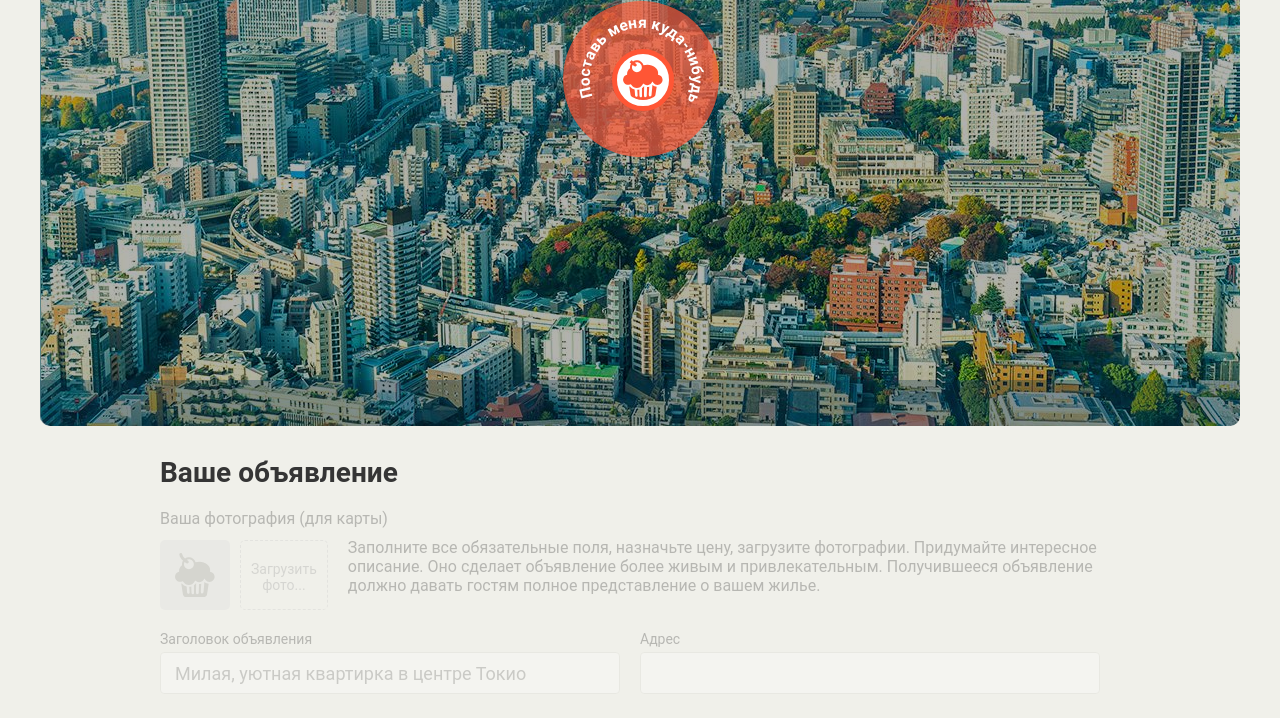
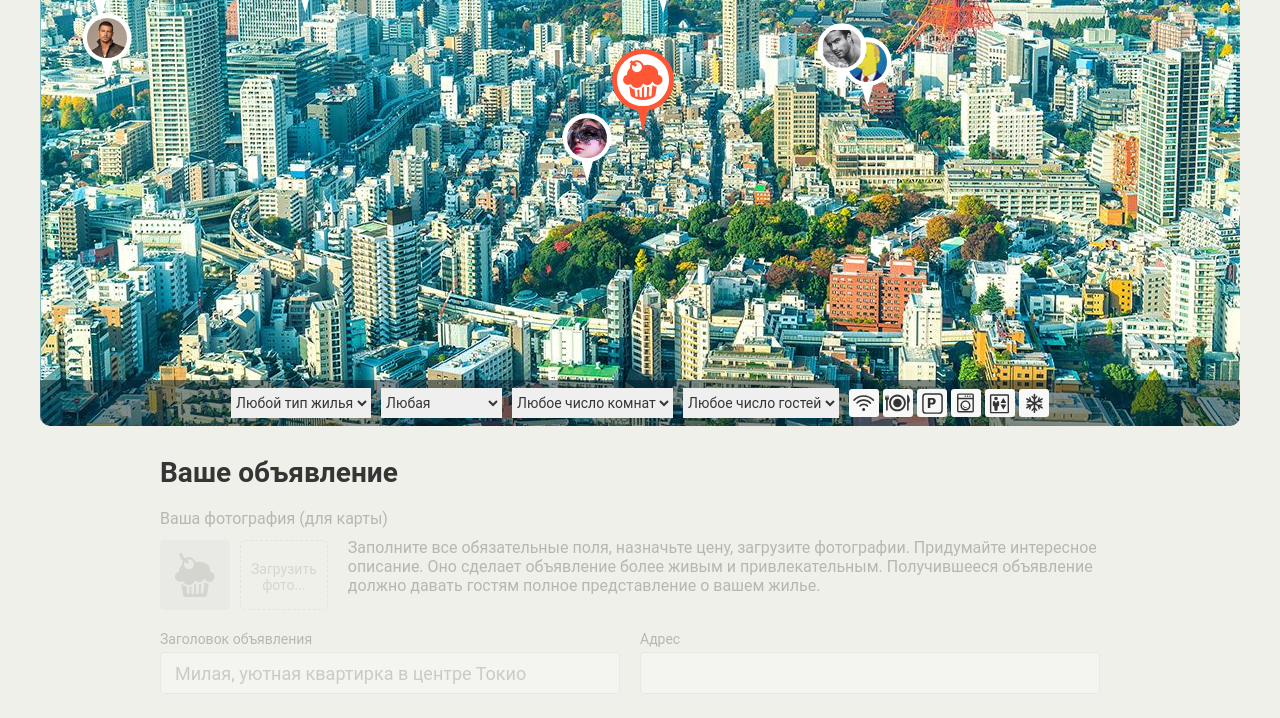
Before and after one commit to partizanka/339763-keksobooking-20, a website: page index.html in a window 1280 px wide. Shown: the part 324-1042 px from the top of the page. Drawn offline with Linux system fonts and the light colour scheme; files whose address does not match are found by name.

Commit message:
Отобразила похожие объявления на карте

```diff
--- a/index.html
+++ b/index.html
@@ -1,5 +1,6 @@
 <!DOCTYPE html>
 <html lang="ru">
+
 <head>
   <meta charset="utf-8">
   <link rel="stylesheet" href="css/normalize.css">
@@ -7,6 +8,7 @@
   <link rel="shortcut icon" href="favicon.ico" type="image/x-icon">
   <title>Кексобукинг</title>
 </head>
+
 <body>
 
   <main>
@@ -76,7 +78,7 @@
             <label class="map__feature map__feature--elevator" for="filter-elevator">Лифт</label>
             <input type="checkbox" name="features" value="conditioner" id="filter-conditioner" class="map__checkbox visually-hidden">
             <label class="map__feature map__feature--conditioner" for="filter-conditioner">Кондиционер</label>
-           </fieldset>
+          </fieldset>
         </form>
       </div>
     </section>
@@ -180,8 +182,7 @@
           </div>
         </fieldset>
         <fieldset class="ad-form__element ad-form__element--submit">
-          <button class="ad-form__submit" type="submit">Опубликовать</button>
-          или <button class="ad-form__reset" type="reset">очистить</button>
+          <button class="ad-form__submit" type="submit">Опубликовать</button> или <button class="ad-form__reset" type="reset">очистить</button>
         </fieldset>
       </form>
     </section>
@@ -247,6 +248,7 @@
       <button class="error__button">Попробовать снова</button>
     </div>
   </template>
+  <script src="js/main.js"></script>
+</body>
 
-</body>
 </html>
--- a/js/main.js
+++ b/js/main.js
@@ -0,0 +1,121 @@
+'use strict';
+
+var map = document.querySelector('.map');
+map.classList.remove('map--faded');
+
+var similarListElement = document.querySelector('.map__pins');
+var pinTemplate = document.querySelector('#pin')
+  .content
+  .querySelector('.map__pin');
+
+var cards = [];
+var avatarNumber = 1;
+
+var mocks = {
+  title: 'Уютное гнездышко для молодоженов',
+  address: '600, 350',
+  price: 5200,
+  typeArr: ['palace', 'flat', 'house', 'bungalo'],
+  rooms: 2,
+  guests: 3,
+  checkinArr: ['12:00', '13:00', '14:00'],
+  checkoutArr: ['12:00', '13:00', '14:00'],
+  featuresArr: [
+    'wifi',
+    'dishwasher',
+    'parking',
+    'washer',
+    'elevator',
+    'conditioner',
+  ],
+  description: 'Великолепная квартира-студия в центре Токио. Подходит как туристам, так и бизнесменам. Квартира полностью укомплектована и недавно отремонтирована.',
+  photosArr: [
+    'http://o0.github.io/assets/images/tokyo/hotel1.jpg',
+    'http://o0.github.io/assets/images/tokyo/hotel2.jpg',
+    'http://o0.github.io/assets/images/tokyo/hotel3.jpg',
+  ]
+};
+
+function getRandomNumber(min, max) {
+  min = Math.ceil(min);
+  max = Math.floor(max);
+  return Math.floor(Math.random() * (max - min + 1)) + min;
+}
+
+var maxWidth = document.querySelector('.map').offsetWidth;
+
+function getRandomElement(arr) {
+  var randomElement = Math.floor(Math.random() * arr.length);
+  return arr[randomElement];
+}
+
+function getLengthArr(lengthArr, num) {
+  var randomLength = lengthArr.slice(num);
+  return randomLength;
+}
+
+function getCard(avatarNumber, maxWidth, mocks) {
+  var avatar = 'img/avatars/user' + '0' + avatarNumber + '.png';
+  var type = getRandomElement(mocks.typeArr);
+  var checkin = getRandomElement(mocks.checkinArr);
+  var checkout = getRandomElement(mocks.checkoutArr);
+
+  var featuresLength = getRandomNumber(0, mocks.featuresArr.length - 1);
+  var features = getLengthArr(mocks.featuresArr, featuresLength);
+
+  var photosLength = getRandomNumber(0, mocks.photosArr.length - 1);
+  var photos = getLengthArr(mocks.photosArr, photosLength);
+
+  var locationX = getRandomNumber(0, maxWidth);
+  var locationY = getRandomNumber(130, 630);
+
+  var cardItem = {
+    author: { avatar: avatar },
+    offer: {
+      title: mocks.title,
+      address: mocks.address,
+      price: mocks.price,
+      type: type,
+      rooms: mocks.rooms,
+      guests: mocks.guests,
+      checkin: checkin,
+      checkout: checkout,
+      features: features,
+      description: mocks.description,
+      photos: mocks.photos
+    },
+    location: {
+      x: locationX,
+      y: locationY
+    }
+  };
+  return cardItem;
+}
+
+for (var i = 1; i <= 8; i++) {
+  var getCardResult = getCard(avatarNumber, maxWidth, mocks);
+  cards.push(getCardResult);
+  avatarNumber = 1 + i;
+}
+
+function renderPin(getCardResult) {
+  var pinElement = pinTemplate.cloneNode(true);
+
+  pinElement.style.left = getCardResult.location.x + 'px';
+  pinElement.style.top = getCardResult.location.y + 'px';
+
+  var pinImg = pinElement.querySelector('img');
+
+  pinImg.src = getCardResult.author.avatar;
+  pinImg.alt = getCardResult.offer.title;
+
+  return pinElement;
+}
+
+var fragment = document.createDocumentFragment();
+for (var i = 0; i < cards.length; i++) {
+  var render = renderPin(cards[i]);
+  fragment.appendChild(render);
+}
+
+similarListElement.appendChild(fragment);
```
